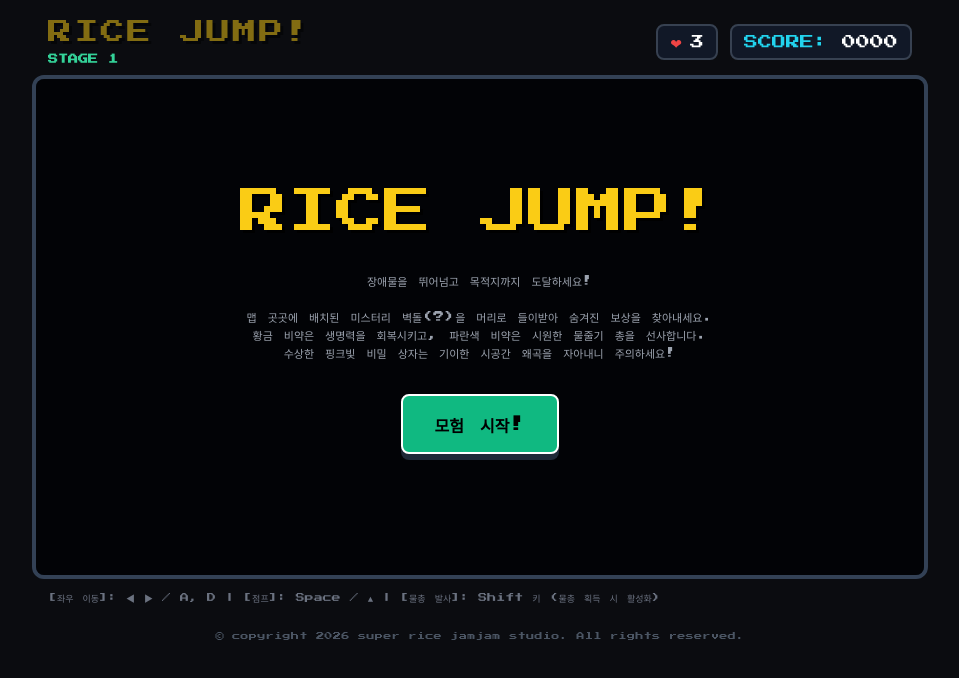
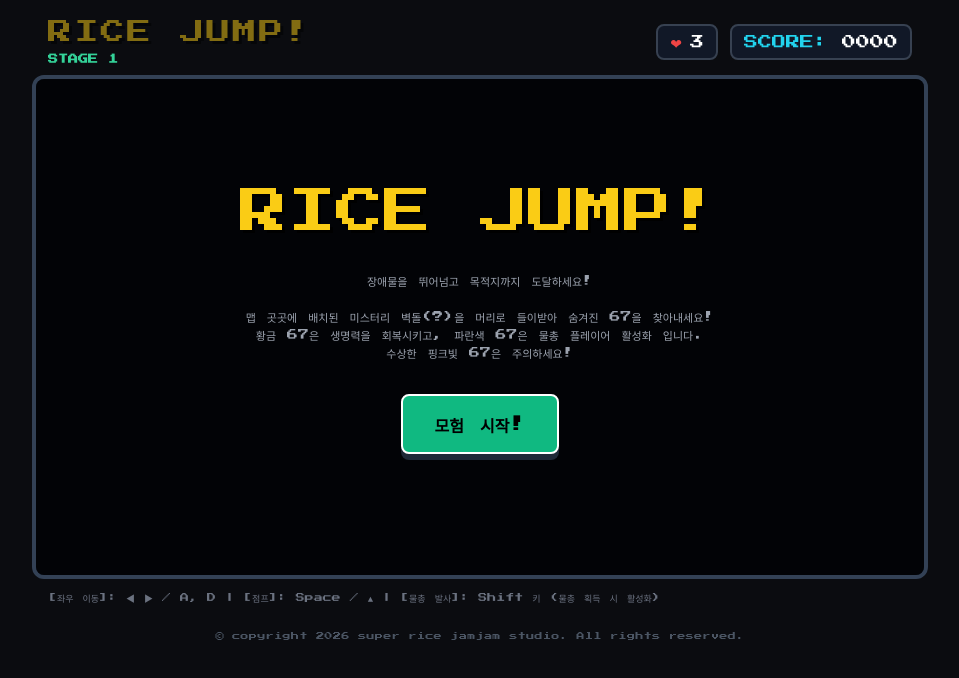
Before and after one commit to songsiwon001-a11y/ricejump, a plain HTML site: page index.html in a window 1280 px wide. Shown: the whole page, without its empty margins (160-1119 px from the left). Drawn offline with nearby package versions, Linux system fonts and the light colour scheme.

Commit message:
Update index.html

```diff
--- a/index.html
+++ b/index.html
@@ -75,9 +75,9 @@
             <h2 class="text-3xl md:text-5xl text-yellow-400 mb-6 retro-text animate-bounce">RICE JUMP!</h2>
             <p class="text-xs md:text-[11px] text-gray-400 max-w-lg leading-relaxed mb-8">
                 장애물을 뛰어넘고 목적지까지 도달하세요!<br><br>
-                맵 곳곳에 배치된 미스터리 벽돌(?)을 머리로 들이받아 숨겨진 보상을 찾아내세요.<br>
-                황금 비약은 생명력을 회복시키고, 파란색 비약은 시원한 물줄기 총을 선사합니다.<br>
-                수상한 핑크빛 비밀 상자는 기이한 시공간 왜곡을 자아내니 주의하세요!
+                맵 곳곳에 배치된 미스터리 벽돌(?)을 머리로 들이받아 숨겨진 67을 찾아내세요!<br>
+                황금 67은 생명력을 회복시키고, 파란색 67은 물총 플레이어 활성화 입니다.<br>
+                수상한 핑크빛 67은 주의하세요!
             </p>
             <button id="start-btn" class="retro-btn px-8 py-4 bg-emerald-500 hover:bg-emerald-400 text-black font-extrabold rounded-lg border-2 border-white text-sm md:text-base cursor-pointer">
                 모험 시작!
```
